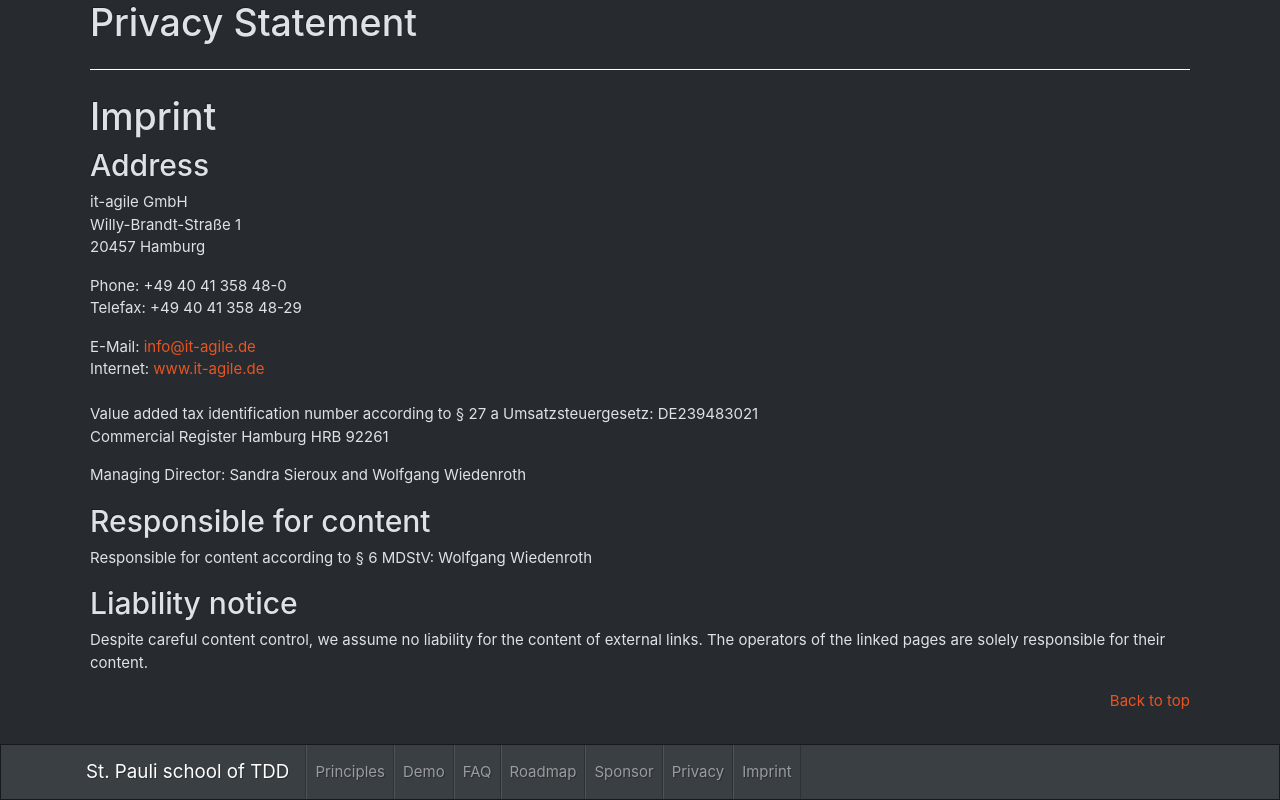
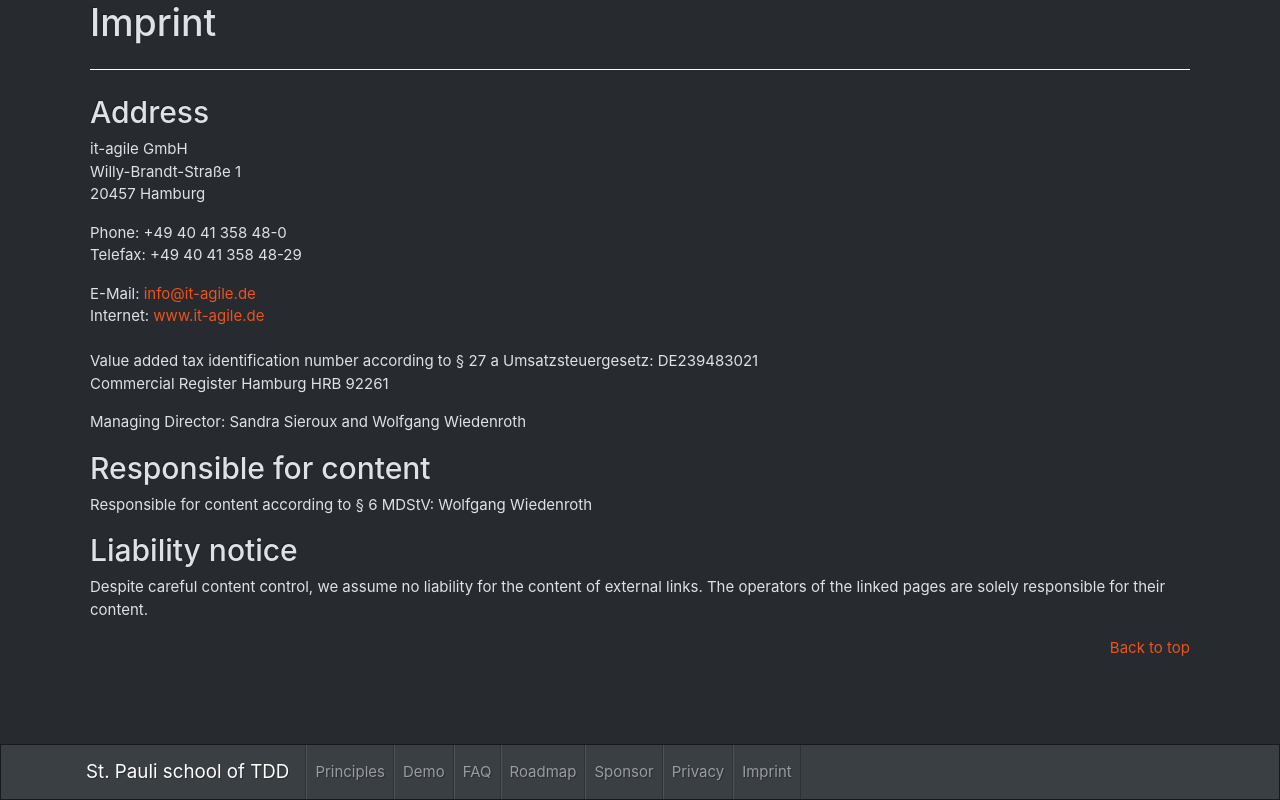
Before and after one commit to lomin/st-pauli-school-of-tdd, a plain HTML site: page public/imprint.html in a window 1280 px wide. Drawn offline with nearby package versions, Linux system fonts and the light colour scheme.

Commit message:
Imprint fixed.Imprint fixed.

```diff
--- a/public/imprint.html
+++ b/public/imprint.html
@@ -62,19 +62,13 @@
 
     <div class="row">
       <div class="col-lg-12">
-        <h1>Privacy Statement</h1>
+        <h1>Imprint</h1>
         <hr class="my-4" style="border-color:white">
       </div>
     </div>
 
     <div class="row">
       <div class="col-lg-12">
-
-        <div>
-          <header>
-            <h1>Imprint</h1>
-          </header>
-        </div>
         <div>
           <header>
             <h2>Address</h2>
```
